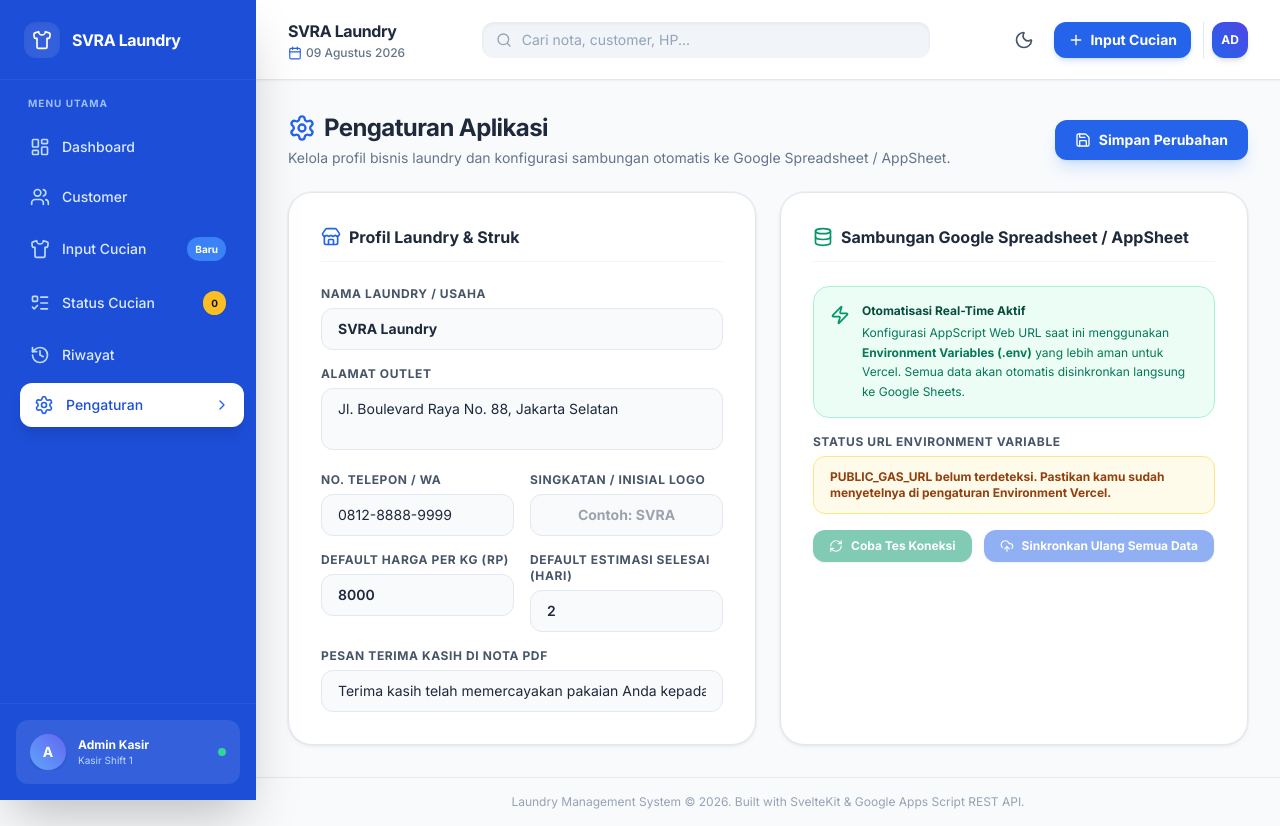
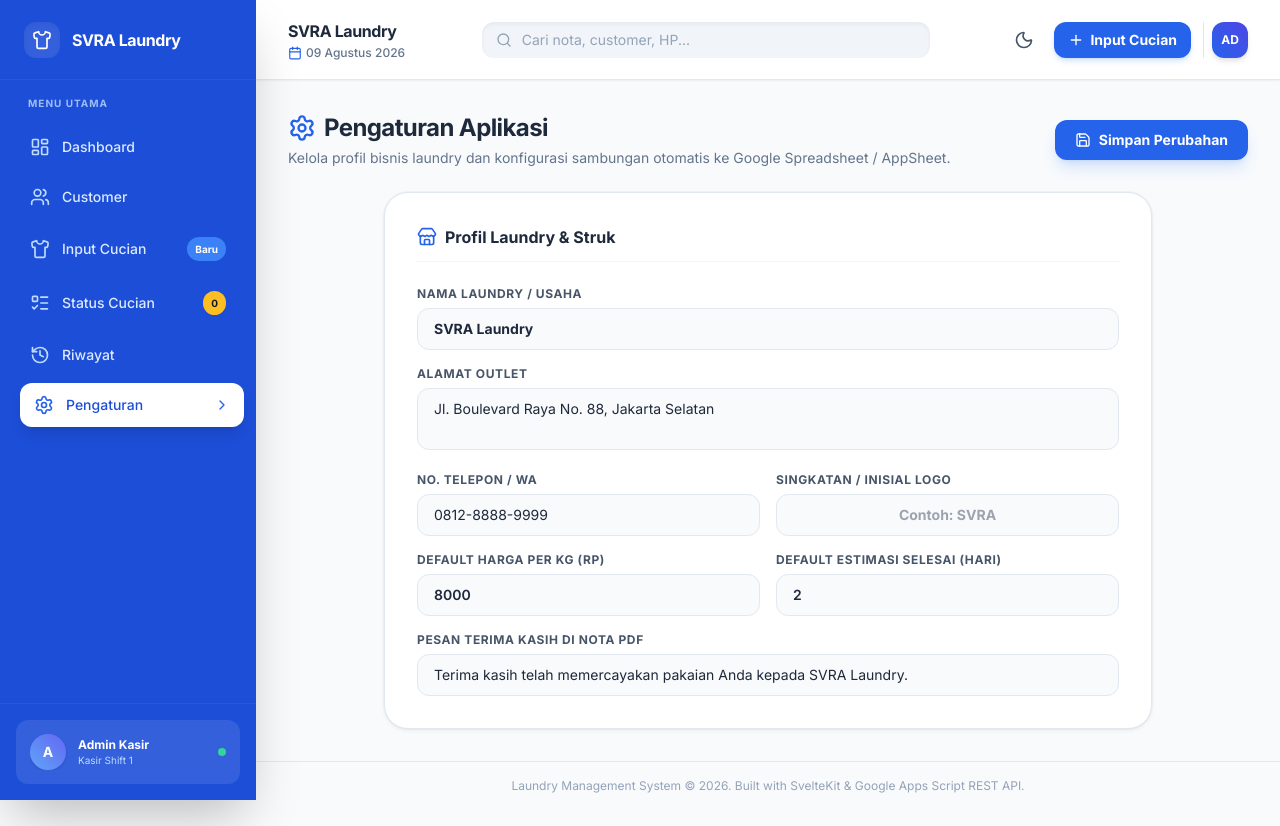
Before and after one commit to svralabs/laundry, a SvelteKit app: page /settings in a window 1280 px wide. Built offline with nearby package versions, Linux system fonts and the light colour scheme.

Commit message:
refactor: remove GAS connection settings from UI as it is now configured via env variables

```diff
--- a/src/routes/settings/+page.svelte
+++ b/src/routes/settings/+page.svelte
@@ -46,33 +46,6 @@
     });
   }
 
-  async function handleTestConnection() {
-    if (!publicGasUrl) {
-      addToast('Peringatan', 'PUBLIC_GAS_URL belum dikonfigurasi di Environment Variables.', 'warning');
-      return;
-    }
-    testingConnection = true;
-    connectionStatus = null;
-
-    const res = await testGASConnection(publicGasUrl);
-    testingConnection = false;
-    connectionStatus = res;
-
-    if (res.success) {
-      addToast('Koneksi Sukses', res.message, 'success');
-    } else {
-      addToast('Koneksi Gagal', res.message, 'error');
-    }
-  }
-
-  async function handlePushAll() {
-    handleSaveSettings();
-    if (publicGasUrl) {
-      pushingData = true;
-      await pushAllToGAS();
-      pushingData = false;
-    }
-  }
 </script>
 
 <div class="space-y-6">
@@ -97,7 +70,7 @@
     </button>
   </div>
 
-  <div class="grid grid-cols-1 lg:grid-cols-2 gap-6">
+  <div class="max-w-3xl mx-auto">
     <!-- Left Column: Business Profile Settings -->
     <div class="bg-white dark:bg-slate-900 border border-slate-200 dark:border-slate-800 rounded-3xl p-6 sm:p-8 shadow-card space-y-6">
       <h3 class="text-base font-extrabold text-slate-800 dark:text-white flex items-center gap-2 border-b border-slate-100 dark:border-slate-800 pb-3">
@@ -191,77 +164,5 @@
         </div>
       </div>
     </div>
-
-    <!-- Right Column: Google Apps Script Backend Integration -->
-    <div class="bg-white dark:bg-slate-900 border border-slate-200 dark:border-slate-800 rounded-3xl p-6 sm:p-8 shadow-card space-y-6">
-      <h3 class="text-base font-extrabold text-slate-800 dark:text-white flex items-center gap-2 border-b border-slate-100 dark:border-slate-800 pb-3">
-        <Database class="w-5 h-5 text-emerald-600" /> Sambungan Google Spreadsheet / AppSheet
-      </h3>
-
-      <div class="space-y-4">
-        <!-- Status Info Banner -->
-        <div class="p-4 bg-emerald-50 dark:bg-emerald-950/40 border border-emerald-200 dark:border-emerald-900/60 rounded-2xl flex items-start gap-3">
-          <Zap class="w-5 h-5 text-emerald-600 dark:text-emerald-400 shrink-0 mt-0.5" />
-          <div class="text-xs text-emerald-900 dark:text-emerald-200 space-y-1">
-            <p class="font-bold">Otomatisasi Real-Time Aktif</p>
-            <p class="text-emerald-700 dark:text-emerald-300 leading-relaxed">
-              Konfigurasi AppScript Web URL saat ini menggunakan <strong>Environment Variables (.env)</strong> yang lebih aman untuk Vercel.
-              Semua data akan otomatis disinkronkan langsung ke Google Sheets.
-            </p>
-          </div>
-        </div>
-
-        <div>
-          <label class="block text-xs font-bold uppercase tracking-wider text-slate-600 dark:text-slate-400 mb-1.5">
-            Status URL Environment Variable
-          </label>
-          {#if publicGasUrl}
-            <div class="px-4 py-3 bg-slate-100 dark:bg-slate-800 rounded-xl text-slate-700 dark:text-slate-300 text-xs font-mono truncate border border-slate-200 dark:border-slate-700">
-              {publicGasUrl}
-            </div>
-          {:else}
-            <div class="px-4 py-3 bg-amber-50 dark:bg-amber-900/30 text-amber-800 dark:text-amber-300 rounded-xl text-xs border border-amber-200 dark:border-amber-800 font-bold">
-              PUBLIC_GAS_URL belum terdeteksi. Pastikan kamu sudah menyetelnya di pengaturan Environment Vercel.
-            </div>
-          {/if}
-        </div>
-
-        <div class="flex flex-wrap items-center gap-3 mt-4">
-          <button
-            type="button"
-            on:click={handleTestConnection}
-            disabled={testingConnection || !publicGasUrl}
-            class="inline-flex items-center gap-2 px-4 py-2 bg-emerald-600 hover:bg-emerald-700 text-white font-bold text-xs rounded-xl shadow transition disabled:opacity-50"
-          >
-            <RefreshCw class="w-3.5 h-3.5 {testingConnection ? 'animate-spin' : ''}" />
-            Coba Tes Koneksi
-          </button>
-
-          <button
-            type="button"
-            on:click={handlePushAll}
-            disabled={pushingData || !publicGasUrl}
-            class="inline-flex items-center gap-2 px-4 py-2 bg-blue-600 hover:bg-blue-700 text-white font-bold text-xs rounded-xl shadow transition disabled:opacity-50"
-          >
-            <UploadCloud class="w-3.5 h-3.5 {pushingData ? 'animate-bounce' : ''}" />
-            Sinkronkan Ulang Semua Data
-          </button>
-        </div>
-
-        {#if connectionStatus}
-          <div
-            class="p-3.5 rounded-2xl text-xs font-bold border flex items-center gap-2.5
-            {connectionStatus.success ? 'bg-emerald-50 text-emerald-800 border-emerald-200 dark:bg-emerald-950/60 dark:text-emerald-300' : 'bg-rose-50 text-rose-800 border-rose-200 dark:bg-rose-950/60 dark:text-rose-300'}"
-          >
-            {#if connectionStatus.success}
-              <CheckCircle2 class="w-4 h-4 text-emerald-600 shrink-0" />
-            {:else}
-              <AlertCircle class="w-4 h-4 text-rose-600 shrink-0" />
-            {/if}
-            <span>{connectionStatus.message}</span>
-          </div>
-        {/if}
-      </div>
-    </div>
   </div>
 </div>
```
